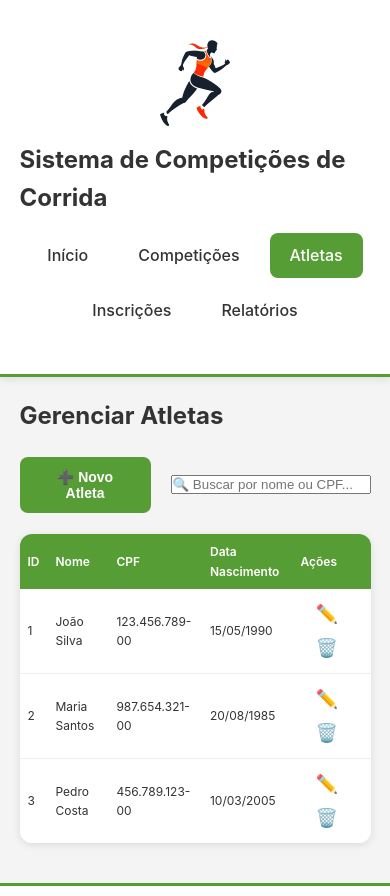
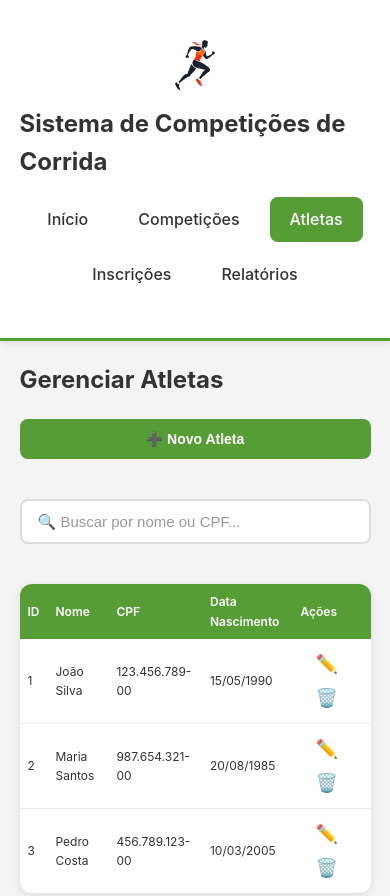
Before and after one commit to LaurentP03/trabalho-interdisciplinar-semestre2, a plain HTML site: page pages/atletas.html in a window 390 px wide. Shown: the top 896 px of the page. Drawn offline with Linux system fonts and the light colour scheme.

Commit message:
Estilização do site

```diff
--- a/css/style.css
+++ b/css/style.css
@@ -51,6 +51,11 @@ header .container {
 header h1 {
     color: #333;
     font-size: 24px;
+}
+
+header img {
+    height: 50px;
+    width: auto;
 }
 
 /* ===== NAVEGAÇÃO ===== */
@@ -204,6 +209,18 @@ nav a.active {
     align-items: center;
     margin: 20px 0;
     gap: 20px;
+    flex-wrap: wrap;
+}
+
+.acoes-container .btn {
+    flex-shrink: 0;
+}
+
+.acoes-container .acoes-bar {
+    flex: 1;
+    display: flex;
+    gap: 10px;
+    min-width: 300px;
 }
 
 .acoes-bar {
@@ -214,11 +231,28 @@ nav a.active {
     gap: 20px;
 }
 
+/* ===== CAMPOS DE BUSCA E FILTRO - TAMANHOS AUMENTADOS ===== */
 .acoes-bar input[type="text"],
 .acoes-bar select {
     flex: 1;
-    max-width: 300px;
-    width: 200px;
+    max-width: 400px;
+    min-width: 250px;
+    padding: 12px 16px;
+    font-size: 15px;
+    border: 2px solid #ddd;
+    border-radius: 8px;
+    transition: all 0.3s;
+}
+
+.acoes-bar input[type="text"]:focus,
+.acoes-bar select:focus {
+    outline: none;
+    border-color: #579D35;
+    box-shadow: 0 0 0 3px rgba(87, 157, 53, 0.1);
+}
+
+.acoes-bar input[type="text"]::placeholder {
+    color: #999;
 }
 
 /* ===== BOTÕES ===== */
@@ -529,23 +563,17 @@ hr {
     display: none;
 }
 
-/* ===== POPOUP ===== */
-.conteudo {
-  background: white;
-  padding: 20px;
-  border-radius: 10px;
-  min-width: 300px;
-  text-align: center;
+/* ===== CONTAINER DE RELATÓRIO ===== */
+.relatorio-container {
+    margin-top: 30px;
 }
 
-.fechar {
-  position: absolute;
-  top: 10px;
-  right: 15px;
-  font-size: 24px;
-  cursor: pointer;
+.relatorio-container p {
+    text-align: center;
+    color: #666;
+    font-size: 16px;
+    padding: 40px 0;
 }
-
 
 /* ===== RESPONSIVIDADE ===== */
 @media (max-width: 768px) {
@@ -571,6 +599,16 @@ hr {
     .acoes-bar input[type="text"],
     .acoes-bar select {
         max-width: 100%;
+        min-width: 100%;
+    }
+
+    .acoes-container {
+        flex-direction: column;
+        align-items: stretch;
+    }
+
+    .acoes-container .acoes-bar {
+        min-width: 100%;
     }
 
     .resultados-grid {
```
